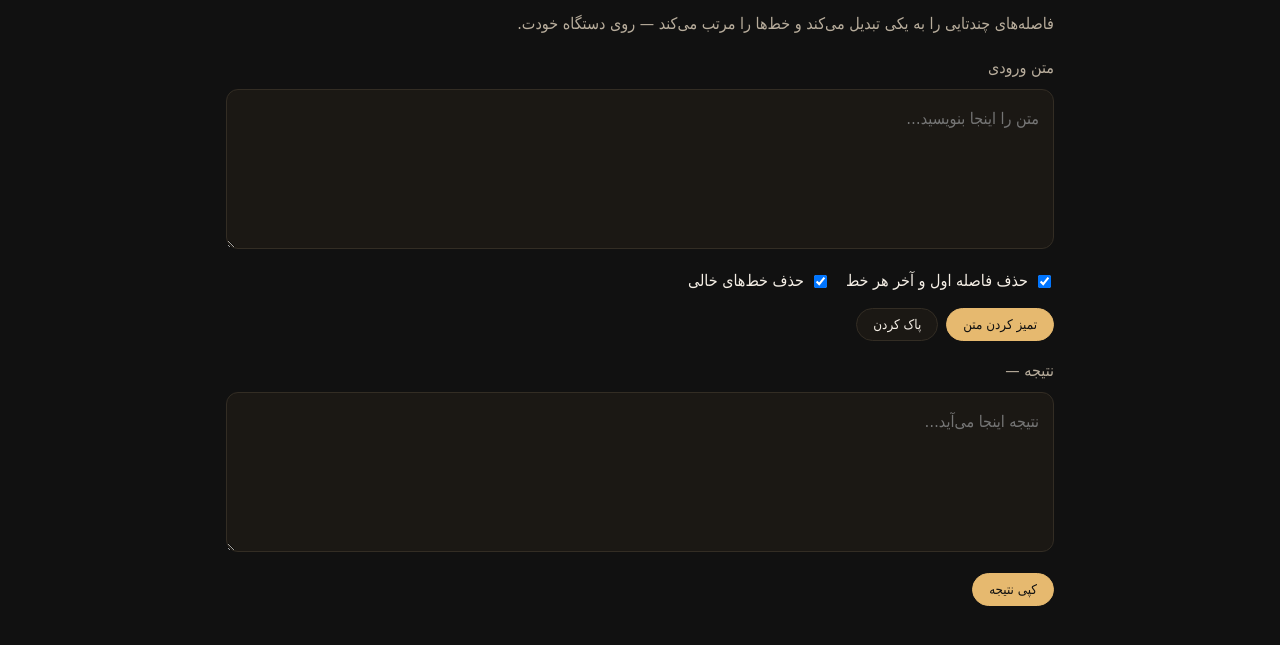
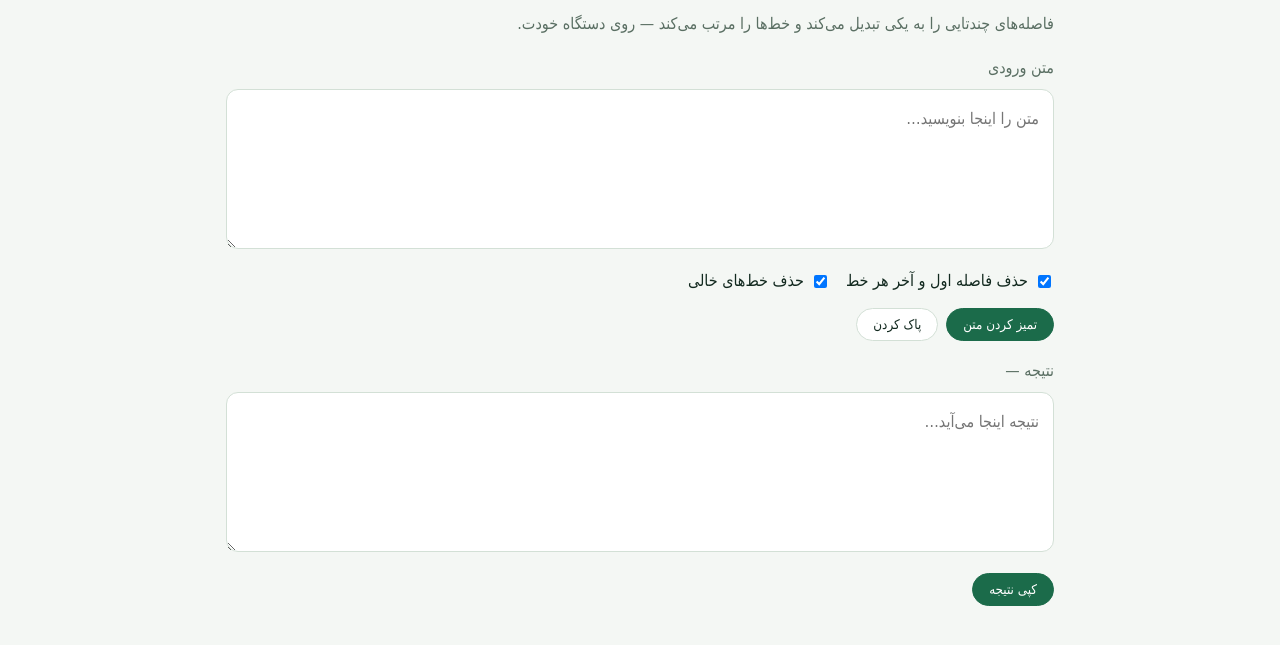
Before and after one commit to arianshoara3/poof2, a plain HTML site: page tools/trim-spaces/index.html in a window 1280 px wide. Shown: the part 243-888 px from the top of the page. Drawn offline with Linux system fonts and the light colour scheme.

Commit message:
style: independent light pine-green / deep-blue theme, not POOF dark/gold

```diff
--- a/styles.css
+++ b/styles.css
@@ -1,12 +1,12 @@
 :root {
-  --bg: #111111;
-  --surface: #1b1814;
-  --surface-2: #242019;
-  --text: #f5efe6;
-  --muted: #b8ad9c;
-  --accent: #e6b96f;
-  --accent-2: #c9a24f;
-  --border: #332d24;
+  --bg: #f4f7f4;
+  --surface: #ffffff;
+  --surface-2: #e8f0e9;
+  --text: #12291f;
+  --muted: #5a6f63;
+  --accent: #1b6b4a;
+  --accent-2: #0f3d5c;
+  --border: #d3e0d6;
 }
 * { box-sizing: border-box; }
 body {
@@ -58,7 +58,7 @@ main { max-width: 960px; margin: 0 auto; padding: 24px 16px 48px; }
   cursor: pointer;
   font-family: inherit;
 }
-.chip.active { background: var(--accent); color: #111; border-color: var(--accent); }
+.chip.active { background: var(--accent); color: #fff; border-color: var(--accent); }
 .grid { display: grid; grid-template-columns: repeat(auto-fill, minmax(220px, 1fr)); gap: 12px; }
 .card {
   background: var(--surface);
--- a/tools/trim-spaces/index.html
+++ b/tools/trim-spaces/index.html
@@ -18,7 +18,7 @@ button {
   border: 1px solid var(--border); background: var(--surface); color: var(--text);
   border-radius: 99px; padding: 8px 16px; cursor: pointer; font-family: inherit;
 }
-button.primary { background: var(--accent); color: #111; border-color: var(--accent); }
+button.primary { background: var(--accent); color: #fff; border-color: var(--accent); }
 label { display: block; margin: 16px 0 6px; color: var(--muted); }
 .opts { display: flex; gap: 16px; flex-wrap: wrap; margin: 8px 0; }
 .opts label { display: flex; gap: 6px; align-items: center; margin: 0; color: var(--text); }
```
Also changed, not shown: tools/case-converter/index.html (+1 -1 lines), tools/word-counter/index.html (+1 -1 lines).
